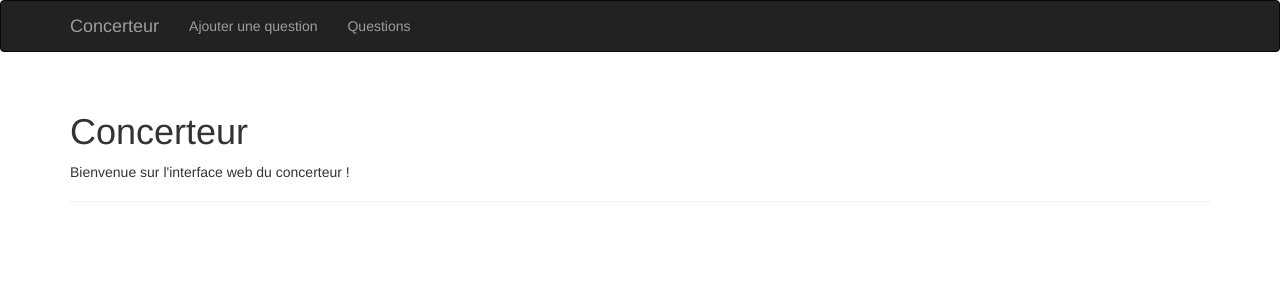
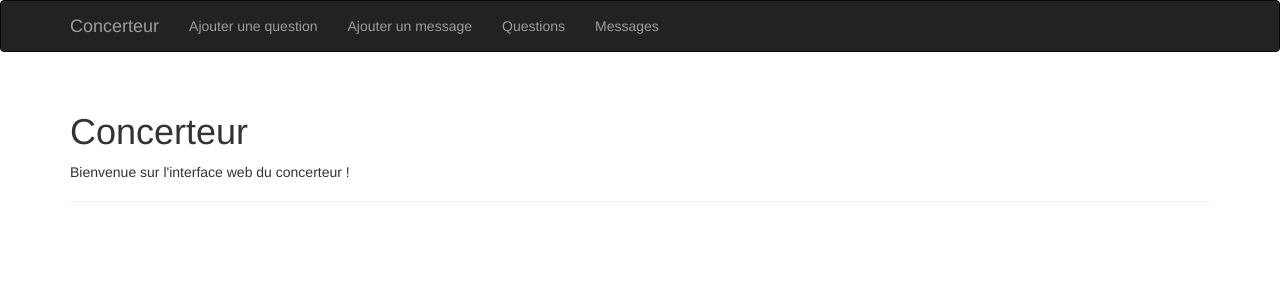
Before and after one commit to e-lie/concerteurServer, a Flask app: page / in a window 1280 px wide. Shown: the top 300 px of the page. Run offline with Flask 2, Linux system fonts and the light colour scheme; some libraries are stand-ins or nearby versions.

Commit message:
navbar changed

```diff
--- a/templates/navbar.html
+++ b/templates/navbar.html
@@ -13,7 +13,9 @@
     <div class="navbar-collapse collapse">
        <ul class="nav navbar-nav">
           <li><a href="/add-question">Ajouter une question</a></li>
+          <li><a href="/add-message">Ajouter un message</a></li>
           <li><a href="/questions">Questions</a></li>
+          <li><a href="/messages">Messages</a></li>
        </ul>
     </div>
   </div>
```
